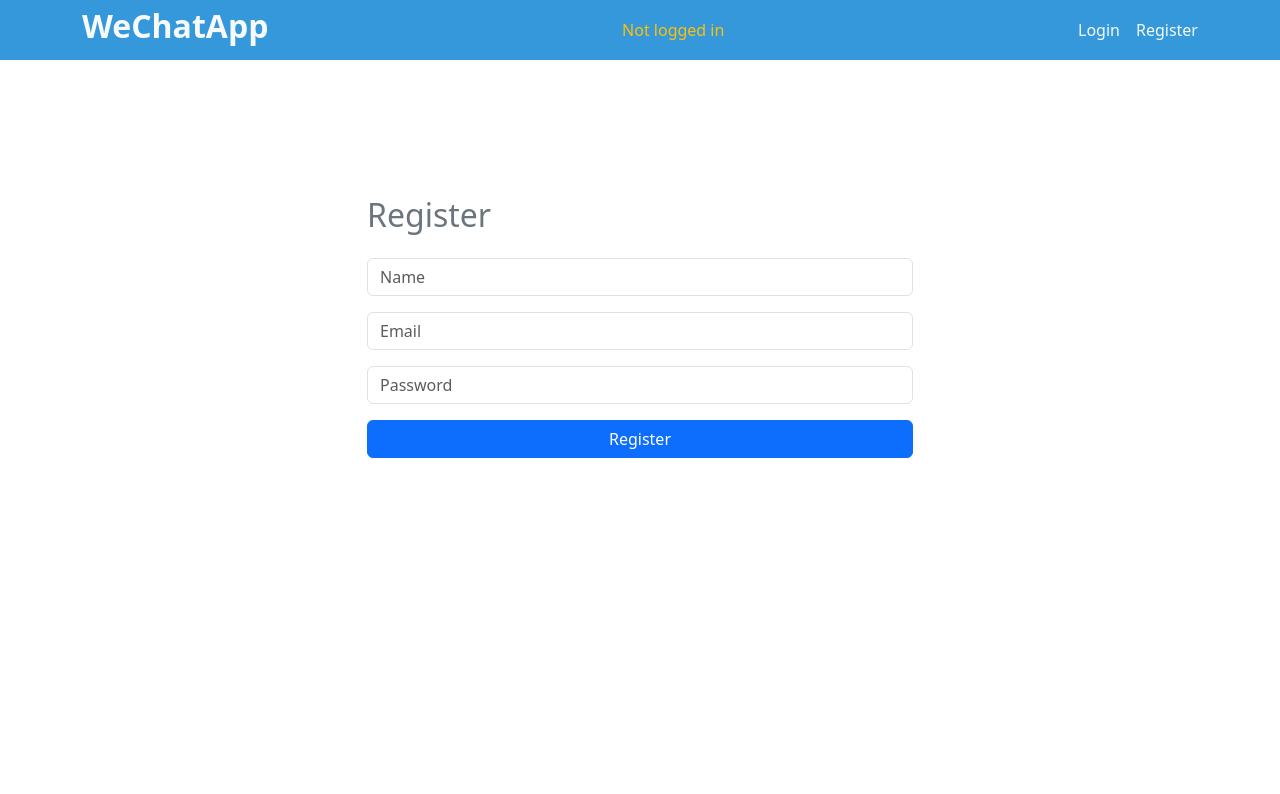
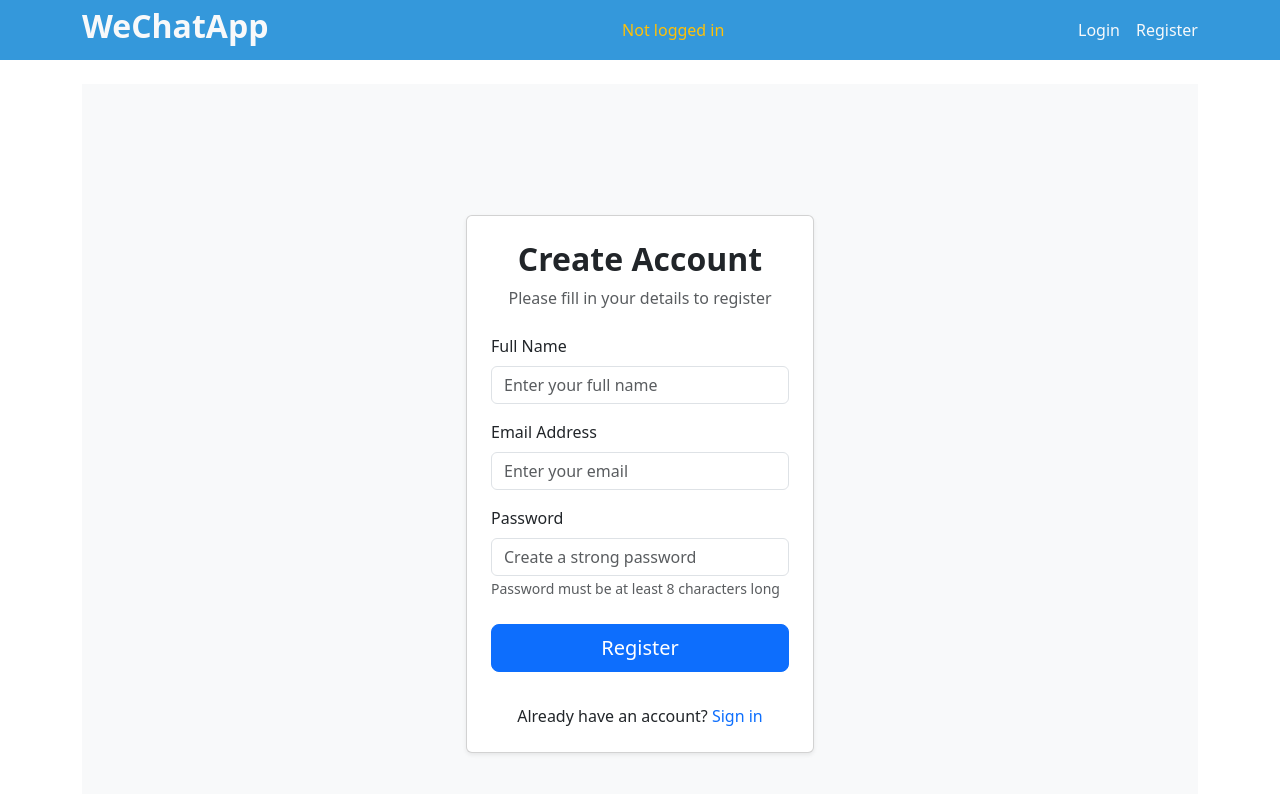
Before and after one commit to AndileMnukwa/ChatApp, a React (Vite) app in the folder client/: page /register in a window 1280 px wide. Shown: the top 794 px of the page. Built offline with nearby package versions, Linux system fonts and the light colour scheme.

Commit message:
Enhance login and registration forms

```diff
--- a/client/src/pages/Login.jsx
+++ b/client/src/pages/Login.jsx
@@ -1,10 +1,8 @@
 import { useContext } from "react";
-import {Alert, Button, Form, Row, Col, Stack } from "react-bootstrap";
+import { Alert, Button, Form, Row, Col, Container, Card } from "react-bootstrap";
 import { AuthContext } from "../context/AuthContext";
 
-
 const Login = () => {
-
   const {
     loginUser,
     loginError,
@@ -12,40 +10,89 @@ const Login = () => {
     updateLoginrInfo,
     isLoginLoading,
   } = useContext(AuthContext);
+
   return (
-        <>
-        <Form onSubmit={loginUser}>
-            <Row style={{
+    <Container fluid className="bg-light">
+      <Row
+        style={{
           height: "100vh",
           justifyContent: "center",
-                paddingTop: "10%",
-            }}>
-                <Col xs={6}>
-                <Stack gap={3}>
-                <h2>Login</h2>
+          alignItems: "center",
+        }}
+      >
+        <Col xs={12} md={6} lg={4}>
+          <Card className="shadow-sm">
+            <Card.Body className="p-4">
+              <div className="text-center mb-4">
+                <h2 className="fw-bold">Welcome Back</h2>
+                <p className="text-muted">Please enter your credentials to login</p>
+              </div>
 
-                <Form.Control type="email"
-                 placeholder="Email"
-                 onChange = {(e) =>
-                 updateLoginrInfo({...loginInfo, email: e.target.value})
-                } />
-                <Form.Control type="password" placeholder="Password" onChange = {(e) =>
-                                updateLoginrInfo({ ...loginInfo, password: e.target.value })} />
-                <Button variant="primary" type="submit">
-                 {isLoginLoading ? "Getting you in..." : "Login"}
-                </Button>
+              <Form onSubmit={loginUser}>
+                <Form.Group className="mb-3">
+                  <Form.Label>Email</Form.Label>
+                  <Form.Control
+                    type="email"
+                    placeholder="Enter your email"
+                    onChange={(e) =>
+                      updateLoginrInfo({ ...loginInfo, email: e.target.value })
+                    }
+                    required
+                  />
+                </Form.Group>
+
+                <Form.Group className="mb-4">
+                  <Form.Label>Password</Form.Label>
+                  <Form.Control
+                    type="password"
+                    placeholder="Enter your password"
+                    onChange={(e) =>
+                      updateLoginrInfo({ ...loginInfo, password: e.target.value })
+                    }
+                    required
+                  />
+                  <div className="d-flex justify-content-end mt-1">
+                    <a href="#" className="text-decoration-none small">Forgot password?</a>
+                  </div>
+                </Form.Group>
 
                 {loginError?.error && (
-                    <Alert varient="danger">
-                    <p>{loginError?.message}</p>
+                  <Alert variant="danger" className="mb-3">
+                    <p className="mb-0">{loginError?.message}</p>
                   </Alert>
                 )}
-                </Stack>
+
+                <div className="d-grid gap-2">
+                  <Button
+                    variant="primary"
+                    type="submit"
+                    size="lg"
+                    className="mb-3"
+                    disabled={isLoginLoading}
+                  >
+                    {isLoginLoading ? (
+                      <>
+                        <span className="spinner-border spinner-border-sm me-2" role="status" aria-hidden="true"></span>
+                        Signing in...
+                      </>
+                    ) : (
+                      "Sign In"
+                    )}
+                  </Button>
+                </div>
+              </Form>
+
+              <div className="text-center mt-3">
+                <p className="mb-0">
+                  Don't have an account? <a href="/register" className="text-decoration-none">Register</a>
+                </p>
+              </div>
+            </Card.Body>
+          </Card>
         </Col>
       </Row>
-        </Form>
-        </>
+    </Container>
   );
-}
+};
 
 export default Login;
--- a/client/src/pages/Register.jsx
+++ b/client/src/pages/Register.jsx
@@ -1,54 +1,110 @@
 import { useContext } from "react";
-import {Alert, Button, Form, Row, Col, Stack } from "react-bootstrap";
+import { Alert, Button, Form, Row, Col, Container, Card } from "react-bootstrap";
 import { AuthContext } from "../context/AuthContext";
 
 const Register = () => {
-
-    const {registerInfo, updateRegisterInfo, registerUser, registerError, isRegisterLoading } = useContext(AuthContext);
+  const {
+    registerInfo,
+    updateRegisterInfo,
+    registerUser,
+    registerError,
+    isRegisterLoading
+  } = useContext(AuthContext);
 
   return (
-        <>
-        <Form onSubmit={registerUser}>
+    <Container fluid className="bg-light">
       <Row
         style={{
           height: "100vh",
           justifyContent: "center",
-                paddingTop: "10%",
-            }}>
-                <Col xs={6}>
-                <Stack gap={3}>
-                <h2>Register</h2>
+          alignItems: "center",
+        }}
+      >
+        <Col xs={12} md={6} lg={4}>
+          <Card className="shadow-sm">
+            <Card.Body className="p-4">
+              <div className="text-center mb-4">
+                <h2 className="fw-bold">Create Account</h2>
+                <p className="text-muted">Please fill in your details to register</p>
+              </div>
 
+              <Form onSubmit={registerUser}>
+                <Form.Group className="mb-3">
+                  <Form.Label>Full Name</Form.Label>
                   <Form.Control
                     type="text"
-                placeholder="Name"
+                    placeholder="Enter your full name"
                     onChange={(e) =>
-                     updateRegisterInfo({...registerInfo, name: e.target.value})
+                      updateRegisterInfo({ ...registerInfo, name: e.target.value })
                     }
+                    required
                   />
-                <Form.Control type="email" placeholder="Email" onChange={(e) =>
-                     updateRegisterInfo({...registerInfo, email: e.target.value})
+                </Form.Group>
+
+                <Form.Group className="mb-3">
+                  <Form.Label>Email Address</Form.Label>
+                  <Form.Control
+                    type="email"
+                    placeholder="Enter your email"
+                    onChange={(e) =>
+                      updateRegisterInfo({ ...registerInfo, email: e.target.value })
                     }
+                    required
                   />
-                <Form.Control type="password" placeholder="Password" onChange={(e) =>
-                     updateRegisterInfo({...registerInfo, password: e.target.value})
+                </Form.Group>
+
+                <Form.Group className="mb-4">
+                  <Form.Label>Password</Form.Label>
+                  <Form.Control
+                    type="password"
+                    placeholder="Create a strong password"
+                    onChange={(e) =>
+                      updateRegisterInfo({ ...registerInfo, password: e.target.value })
                     }
+                    required
                   />
-                <Button variant="primary" type="submit">
-                    {isRegisterLoading ? "Creating your account" : "Register"}
-                </Button>
+                  <Form.Text className="text-muted">
+                    Password must be at least 8 characters long
+                  </Form.Text>
+                </Form.Group>
 
-                {registerError?.error && (<Alert varient="danger">
-                    <p>{registerError?.message}</p>
+                {registerError?.error && (
+                  <Alert variant="danger" className="mb-3">
+                    <p className="mb-0">{registerError?.message}</p>
                   </Alert>
                 )}
 
-                </Stack>
+                <div className="d-grid gap-2">
+                  <Button
+                    variant="primary"
+                    type="submit"
+                    size="lg"
+                    className="mb-3"
+                    disabled={isRegisterLoading}
+                  >
+                    {isRegisterLoading ? (
+                      <>
+                        <span className="spinner-border spinner-border-sm me-2" role="status" aria-hidden="true"></span>
+                        Creating account...
+                      </>
+                    ) : (
+                      "Register"
+                    )}
+                  </Button>
+                </div>
+              </Form>
+
+              <div className="text-center mt-3">
+                <p className="mb-0">
+                  Already have an account? <a href="/login" className="text-decoration-none">Sign in</a>
+                </p>
+              </div>
+            </Card.Body>
+          </Card>
         </Col>
       </Row>
-        </Form>
-        </>
+    </Container>
   );
-}
+};
 
 export default Register;
```
Lines whose indentation alone changed are shown as unchanged.
